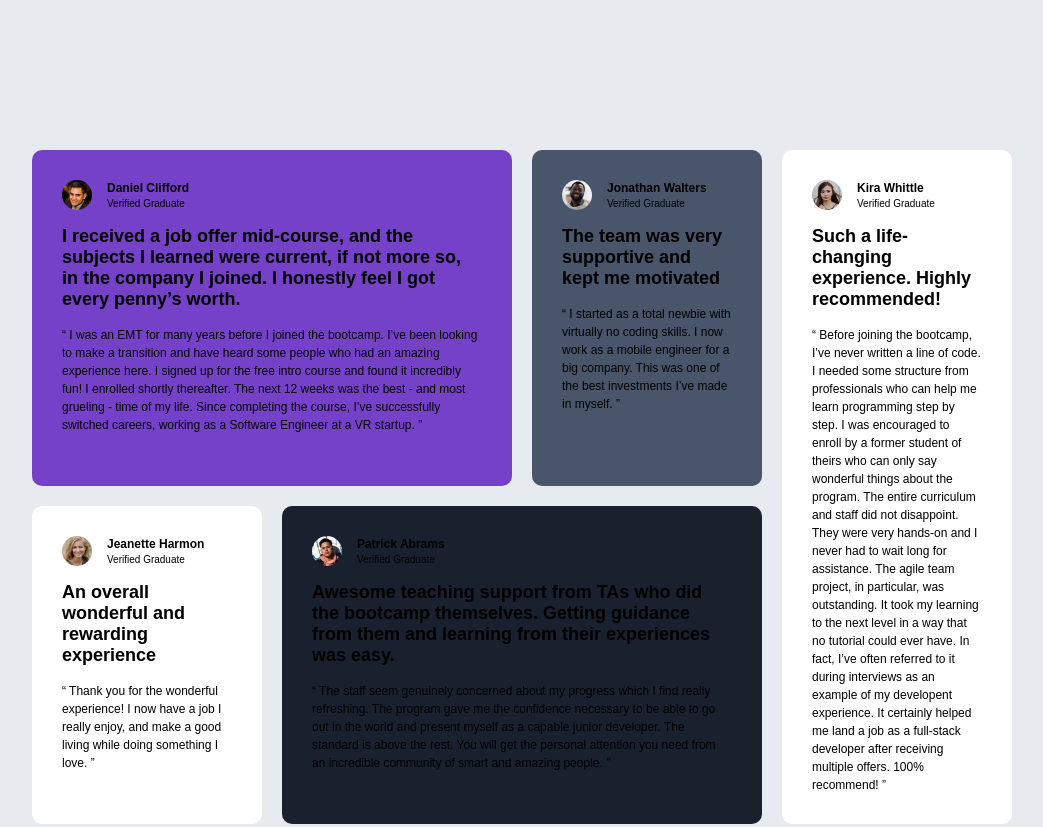
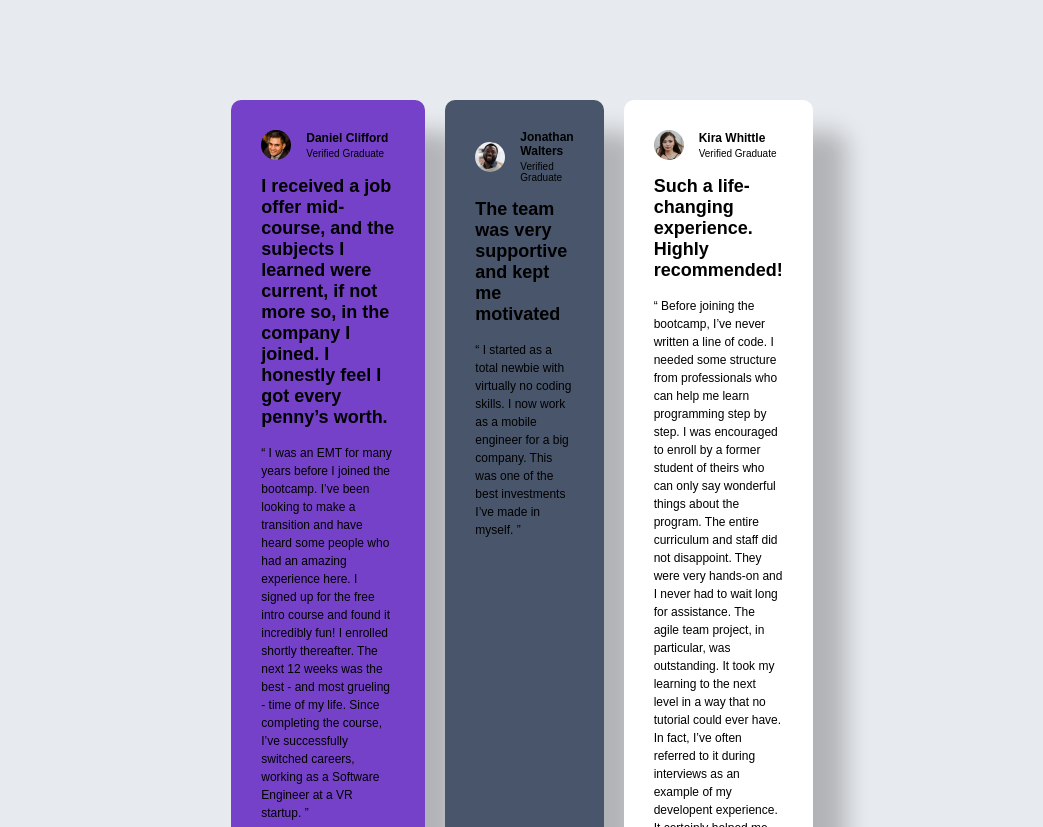
Before and after one commit to Aylaataydir/Grid_Project, a plain HTML site: page index.html in a window 1280 px wide. Shown: the top 827 px of the page, without its empty margins (118-1161 px from the left). Drawn offline with Linux system fonts and the light colour scheme; a web font is replaced by a local one.

Commit message:
`Refactored CSS styles: removed overflow: hidden from body, adjusted padding in .container, and added box-shadow to .box`

```diff
--- a/style.css
+++ b/style.css
@@ -32,11 +32,10 @@
 body{
 
     min-height: 100vh;
-    overflow: hidden;
-
     font-family: var(--ff);
     font-size: .8125rem /* 13/16 */;
     background-color: var(--clr-Grey-100);
+
 }
 
 .container{
@@ -44,9 +43,10 @@ body{
     grid-template-columns: repeat(4 , 1fr);
     grid-template-rows: 1fr, 1fr;
     gap: 1.25rem /* 20/16 */;
-    padding: 150px;
+    padding: 100px 400px;
     justify-content: center;
     align-content: center;
+
 
 
 }
@@ -55,6 +55,7 @@ body{
 .box{
     border-radius: .625rem /* 10/16 */;
     padding: 1.875rem /* 30/16 */ ;
+    box-shadow: 30px 35px 23px 3px rgba(0,0,0,0.23);
 }
 
 .box-daniel{
```
